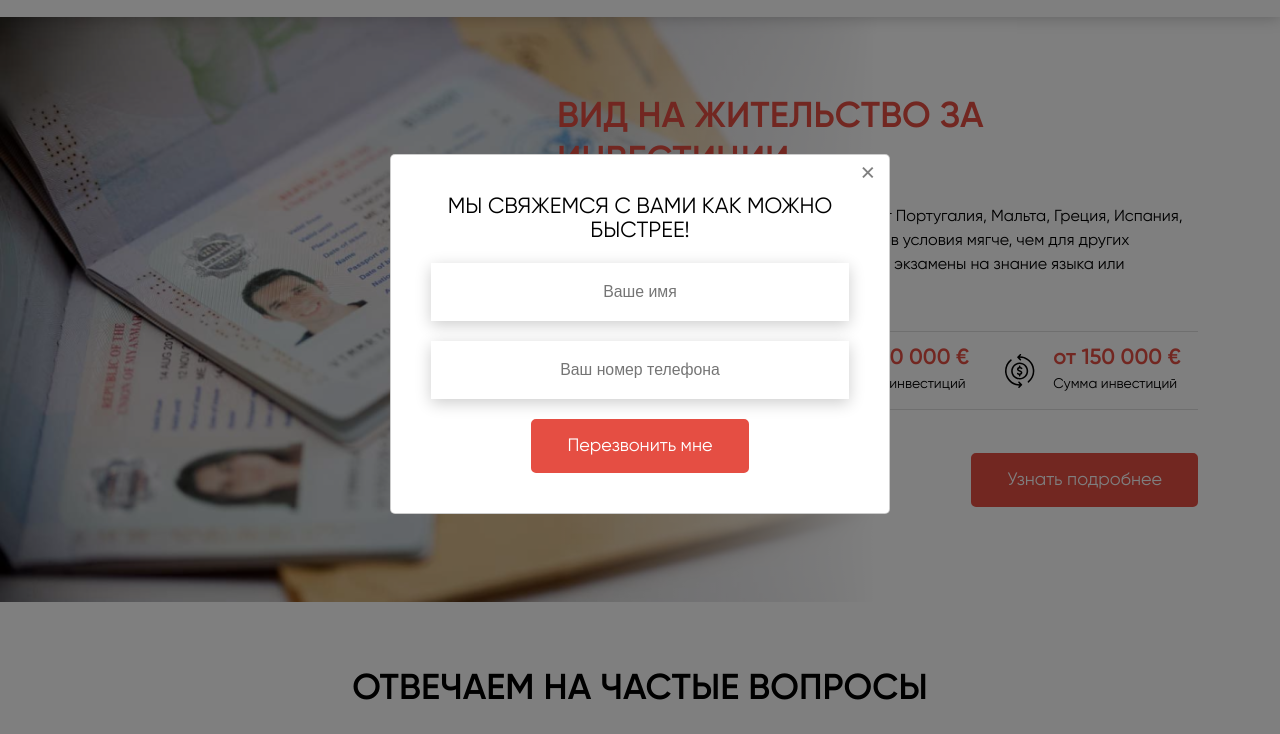
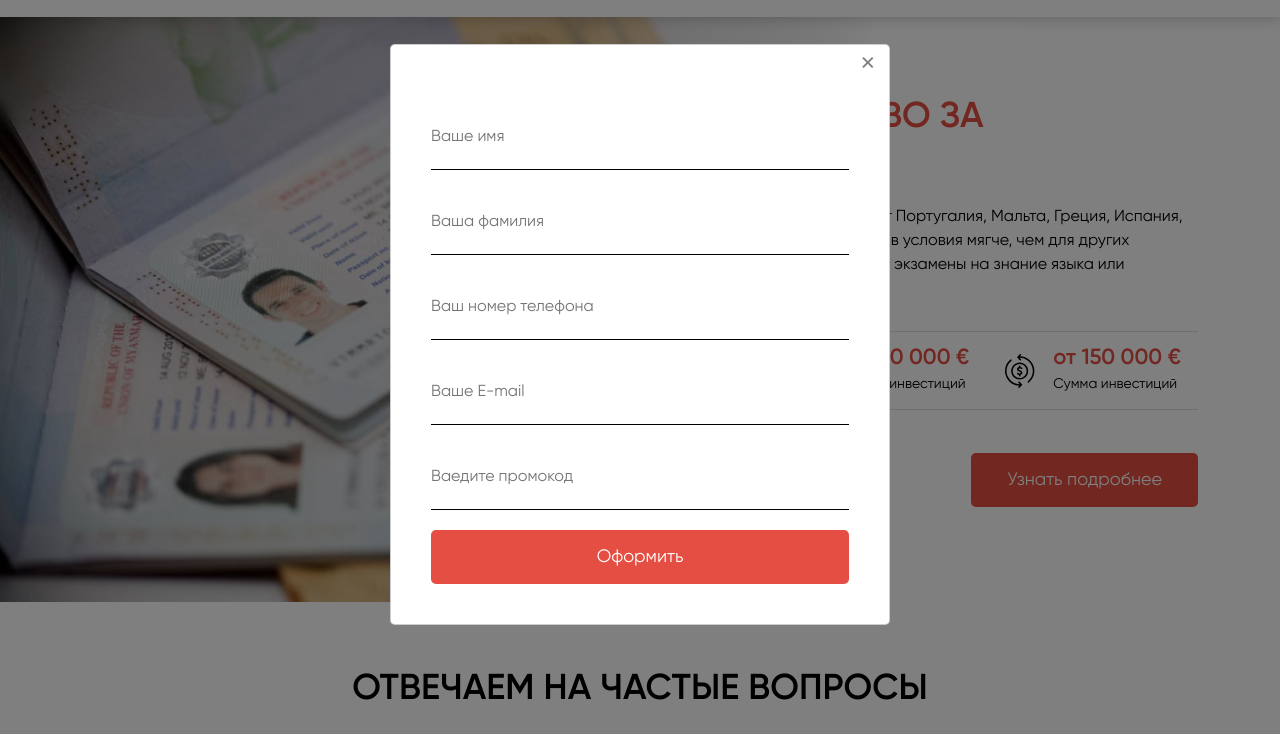
Before and after one commit to Sto81k71/easy-relocation-first, a website: page src/index.html in a window 1280 px wide. Both pictures are taken after a click on the button "Узнать подробнее". Shown: the part 66-800 px from the top of the page. Drawn offline with nearby package versions, Linux system fonts and the light colour scheme; files that its build step writes are made by us from their sources; files whose address does not match are found by name.

Commit message:
uodate modal

```diff
--- a/gulp/version.json
+++ b/gulp/version.json
@@ -1,3 +1,3 @@
 {
-    "main": "20231110211255"
+    "main": "20231111135853"
 }
--- a/src/html/modal.html
+++ b/src/html/modal.html
@@ -3,10 +3,12 @@
         <div class="modal__content">
             <form action="#">
                 <div class="modal__close" data-close>&times;</div>
-                <div class="modal__title">Мы свяжемся с вами как можно быстрее!</div>
-                <input required placeholder="Ваше имя" name="name" type="text" class="modal__input w-100">
-                <input required placeholder="Ваш номер телефона" name="phone" type="phone" class="modal__input w-100">
-                <button class="stg-btn stg-btn_big mx-auto d-block w-100">Перезвонить мне</button>
+                <input required placeholder="Ваше имя" name="name" type="text" class="modal__input">
+                <input required placeholder="Ваша фамилия" name="surname" type="text" class="modal__input">
+                <input required placeholder="Ваш номер телефона" name="phone" type="phone" class="modal__input">
+                <input required placeholder="Ваше E-mail" name="email" type="email" class="modal__input">
+                <input required placeholder="Ваедите промокод" name="promo" type="text" class="modal__input">
+                <button class="stg-btn stg-btn_big modal__btn">Оформить</button>
             </form>
         </div>
     </div>
--- a/src/scss/style.scss
+++ b/src/scss/style.scss
@@ -381,24 +381,24 @@ body {
     height: 100%;
     overflow: hidden;
     background-color: rgba(0,0,0,.5);
+
+    &__dialog {
+        max-width: 700px;
+        min-width: 500px;
     }
 
-.modal__dialog {
-    max-width: 500px;
-}
-
-.modal__content {
+    &__content {
         position: relative;
         width: 100%;
         padding: 40px;
         background-color: #fff;
         border: 1px solid rgba(0,0,0,.2);
         border-radius: 5px;
-    max-height: 80vh;
+        max-height: 100vh;
         overflow-y: auto;
     }
 
-.modal__close {
+    &__close {
         position: absolute;
         top: 8px;
         right: 14px;
@@ -411,27 +411,32 @@ body {
         cursor: pointer;
     }
 
-.modal__title {
-    text-align: center;
-    font-size: 22px;
-    text-transform: uppercase;
-}
-
-.modal__input {
+    &__input {
+        font-family: 'Gilroy';
+        color: #000;
+        font-size: 16px;
+        font-style: normal;
+        font-weight: 400;
+        line-height: 24px;
         display: block;
         margin: 20px auto 20px auto;
-    background:#fff;
-    box-shadow: 0 4px 15px rgba(0,0,0,.2);
+        background: #fff;
         border: none;
-    text-align: center;
-    padding: 20px;
+        border-bottom: 1px solid;
+        padding: 20px 0px;
         outline: 0;
         width: 100%;
     }
 
-.modal .btn {
+    &__btn {
         display: block;
-    margin: 0 auto;
+        width: 100%;
+    }
+    @include media-breakpoint-down (md) {
+        &__dialog {
+            min-width: 320px;
+        }
+    }
 }
 
 .show {
```
Also changed, not shown: dist/css/style.css, dist/css/style.min.css, dist/index.html. Lines whose indentation alone changed are shown as unchanged.
